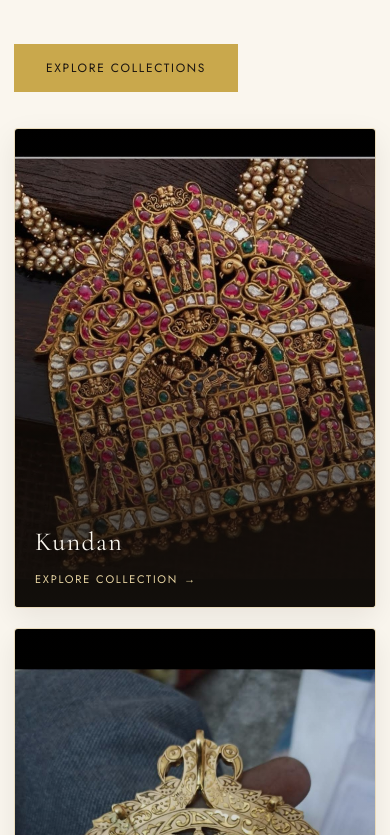
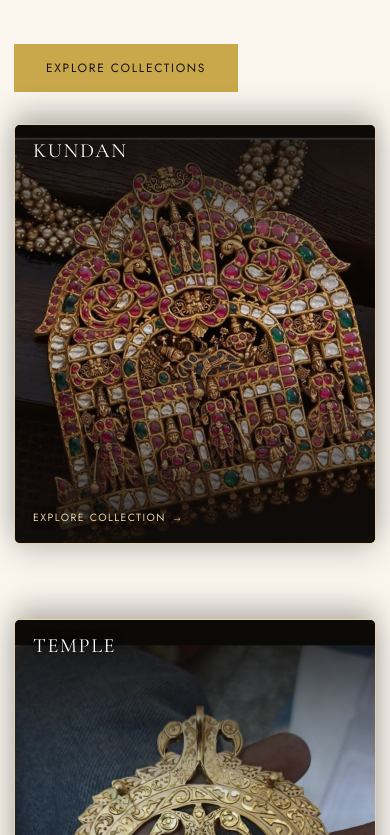
Before and after one commit to Preethamhj/heritage_jewelary, a React (Vite) app: page / in a window 390 px wide. Shown: the part 1209-2044 px from the top of the page. Built offline with nearby package versions, Linux system fonts and the light colour scheme.

Commit message:
feat(mobile): implement IGM-style sticky card stacking animation with scroll pinning for iPhone SE

```diff
--- a/src/styles.css
+++ b/src/styles.css
@@ -471,7 +471,7 @@ button {
 }
 
 .page-shell {
-  overflow: hidden;
+  overflow-x: clip;
 }
 
 .page-hero {
@@ -1494,36 +1494,88 @@ h1 {
     grid-template-columns: 1fr;
   }
 
+  .page-shell {
+    overflow: visible;
+    overflow-x: clip;
+  }
+
   .category-tiles {
-    grid-template-columns: 1fr;
-    gap: 24px;
-    margin-top: 44px;
+    display: block;
+    position: relative;
+    transform: none !important;
+    opacity: 1 !important;
+    transition: none !important;
+    --stack-top: 80px;
+    --peek: 54px;
+    --stack-gap: 90px;
+    margin-top: 36px;
+    padding-bottom: 0;
+  }
+
+  .category-tiles::after {
+    content: "";
+    display: block;
+    height: 25vh;
   }
 
   .category-tile {
-    min-height: clamp(440px, 68vh, 540px);
-    border-radius: 4px;
+    position: -webkit-sticky;
+    position: sticky;
+    display: block;
+    width: 100%;
+    height: clamp(380px, 58vh, 460px);
+    min-height: 0;
+    margin-bottom: var(--stack-gap);
+    border-radius: 6px;
     overflow: hidden;
-    position: relative;
-    box-shadow: 0 10px 30px rgba(20, 16, 12, 0.08);
-    border: 1px solid rgba(201, 168, 76, 0.16);
-    transition: transform var(--dur-med) var(--ease-luxury), box-shadow var(--dur-med) var(--ease-luxury), border-color var(--dur-med) var(--ease-luxury);
+    opacity: 1 !important;
+    transform: none !important;
+    border: 1px solid rgba(201, 168, 76, 0.28);
+    box-shadow: 0 -12px 28px rgba(10, 8, 6, 0.25), 0 10px 30px rgba(10, 8, 6, 0.16);
+    transition: box-shadow var(--dur-med) var(--ease-luxury), border-color var(--dur-med) var(--ease-luxury);
+    text-align: left;
+    cursor: pointer;
+  }
+
+  .category-tile:last-child {
+    margin-bottom: 0;
+  }
+
+  .category-tile:nth-child(1) {
+    top: var(--stack-top);
+    z-index: 1;
+  }
+
+  .category-tile:nth-child(2) {
+    top: calc(var(--stack-top) + var(--peek));
+    z-index: 2;
+  }
+
+  .category-tile:nth-child(3) {
+    top: calc(var(--stack-top) + 2 * var(--peek));
+    z-index: 3;
+  }
+
+  .category-tile:nth-child(4) {
+    top: calc(var(--stack-top) + 3 * var(--peek));
+    z-index: 4;
   }
 
   .category-tile:active {
-    transform: scale(0.99);
     border-color: var(--gold-warm);
-    box-shadow: 0 6px 20px rgba(201, 168, 76, 0.18);
+    box-shadow: 0 -12px 28px rgba(10, 8, 6, 0.35), 0 0 24px rgba(201, 168, 76, 0.35);
   }
 
   .category-tile::before {
     background: linear-gradient(
       180deg,
-      rgba(20, 16, 12, 0.02) 0%,
-      rgba(20, 16, 12, 0.18) 45%,
-      rgba(20, 16, 12, 0.62) 75%,
-      rgba(20, 16, 12, 0.9) 100%
+      rgba(15, 12, 9, 0.84) 0%,
+      rgba(15, 12, 9, 0.48) 22%,
+      rgba(15, 12, 9, 0.08) 46%,
+      rgba(15, 12, 9, 0.42) 74%,
+      rgba(15, 12, 9, 0.92) 100%
     );
+    z-index: 1;
   }
 
   .category-tile img {
@@ -1533,30 +1585,40 @@ h1 {
     height: 100%;
     object-fit: cover;
     object-position: center 25%;
+    z-index: 0;
   }
 
   .category-tile span {
-    font-size: clamp(26px, 7vw, 34px);
-    bottom: 56px;
-    left: 24px;
-    right: 24px;
-    line-height: 1.15;
-    letter-spacing: 0.05em;
-    text-shadow: 0 2px 14px rgba(0, 0, 0, 0.55);
+    position: absolute;
+    top: 16px;
+    bottom: auto;
+    left: 20px;
+    right: 20px;
+    font-size: clamp(20px, 5.5vw, 26px);
+    line-height: 1.2;
+    letter-spacing: 0.08em;
+    text-transform: uppercase;
+    color: #fff;
+    text-shadow: 0 2px 12px rgba(0, 0, 0, 0.85);
+    z-index: 2;
   }
 
   .category-tile small {
-    bottom: 24px;
-    left: 24px;
-    right: 24px;
+    position: absolute;
+    bottom: 22px;
+    top: auto;
+    left: 20px;
+    right: 20px;
     font-size: 11px;
-    letter-spacing: 0.16em;
+    letter-spacing: 0.14em;
     color: var(--gold-light);
     opacity: 1;
     transform: none;
+    z-index: 2;
     display: inline-flex;
     align-items: center;
     gap: 6px;
+    text-shadow: 0 1px 8px rgba(0, 0, 0, 0.7);
   }
 
   .category-tile small::after {
@@ -1599,24 +1661,27 @@ h1 {
   }
 
   .category-tiles {
-    gap: 20px;
-    margin-top: 36px;
+    --stack-top: 76px;
+    --peek: 50px;
+    --stack-gap: 75px;
+    margin-top: 32px;
   }
 
   .category-tile {
-    min-height: clamp(400px, 66vh, 480px);
+    height: clamp(360px, 56vh, 420px);
   }
 
   .category-tile span {
-    font-size: 26px;
-    bottom: 50px;
-    left: 20px;
-    right: 20px;
+    top: 14px;
+    left: 18px;
+    right: 18px;
+    font-size: clamp(19px, 5.2vw, 23px);
   }
 
   .category-tile small {
-    bottom: 20px;
-    left: 20px;
-    right: 20px;
-  }
-}
+    bottom: 18px;
+    left: 18px;
+    right: 18px;
+    font-size: 10.5px;
+  }
+}
```
